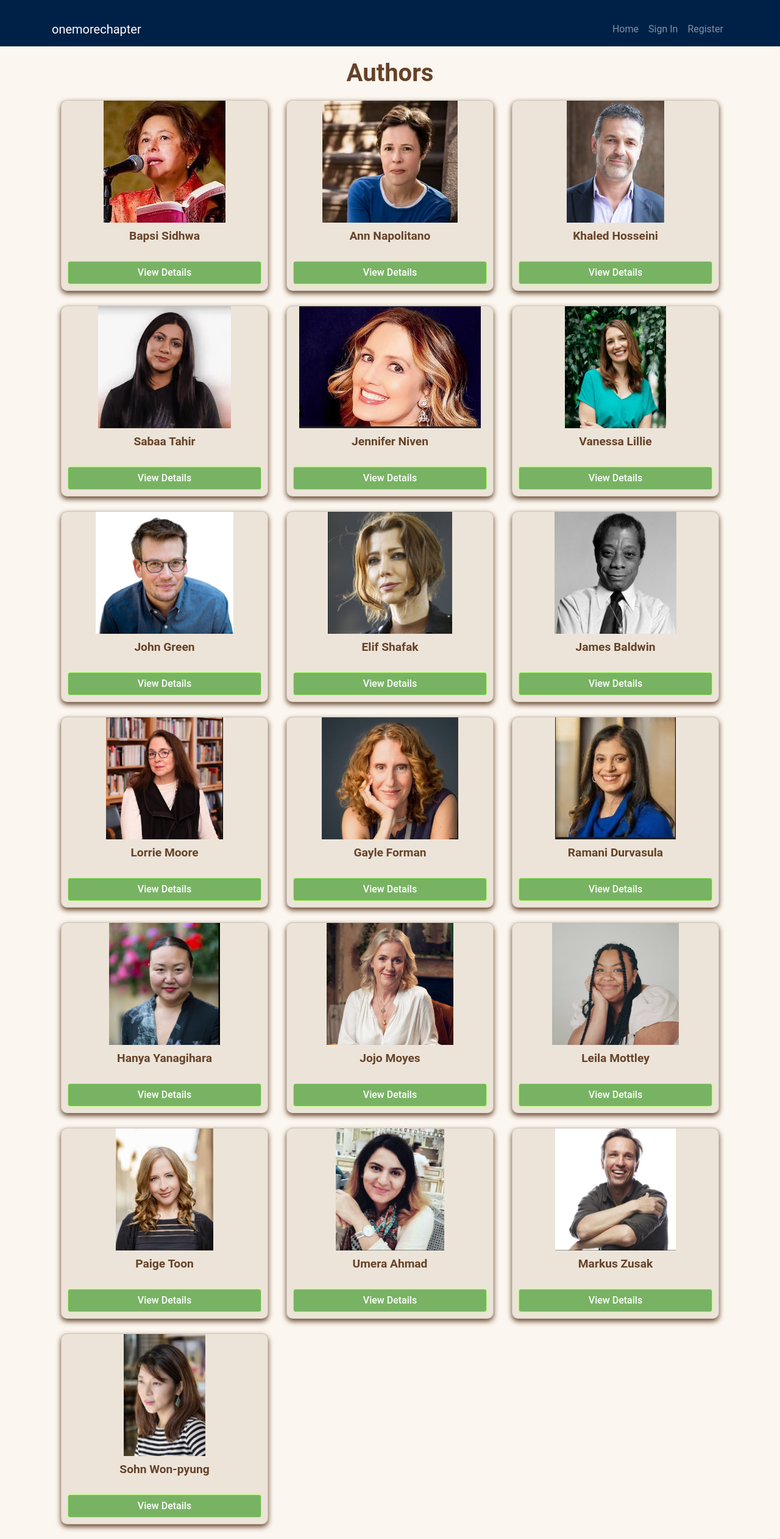
After one commit to zoya-hammad/onemorechapter, a Django app: page /countyourpages/authors/ in a window 1280 px wide. The commit adds this page. Shown: the whole page at 61% size. Run offline with Django 5.2, Linux system fonts and the light colour scheme; data comes from the database, SQL or seed files in the repository; some libraries are stand-ins or nearby versions.

Commit message:
Created author page and their details

```diff
--- /dev/null
+++ b/books/templates/authors_list.html
@@ -0,0 +1,85 @@
+{% extends "navbar.html" %}
+
+{% block title %}
+    Authors
+{% endblock %}
+
+{% block body %}
+    <style>
+        body {
+            background-color: #fbf6ef; /* Light grey background */
+            font-family: 'Roboto', sans-serif; /* Font style */
+            color: #664229;
+        }
+        .container {
+            margin-top: 20px;
+        }
+        .card {
+            background-color: #ece4d8; /* Light tan background */
+            border-radius: 10px;
+            box-shadow: 0 4px 8px #664229;
+            margin-bottom: 20px;
+            display: flex;
+            flex-direction: column;
+            justify-content: space-between;
+            height: 100%;
+        }
+        .card-img-top {
+            height: 200px;
+            object-fit: contain;
+            border-top-left-radius: 10px;
+            border-top-right-radius: 10px;
+        }
+        .card-body {
+            display: flex;
+            flex-direction: column;
+            justify-content: space-between;
+            text-align: center;
+            padding: 10px;
+        }
+        .card-title {
+            font-weight: 700;
+            font-size: 1.2rem;
+            margin-bottom: 10px;
+        }
+        .btn-primary {
+            background-color: #25911194; /* Pastel green */
+            border-color: #a8ff61; /* Pastel green */
+            font-weight: 500;
+        }
+        .btn-primary:hover {
+            background-color: #259325; /* Darker pastel green on hover */
+            border-color: #40ff80; /* Darker pastel green on hover */
+        }
+        h1 {
+            font-weight: 700;
+            margin-bottom: 20px;
+            text-align: center;
+        }
+        a {
+            color: #664229;
+            text-decoration: none;
+        }
+        a:hover {
+            color: #53381c;
+            text-decoration: underline;
+        }
+    </style>
+
+    <div class="container">
+        <h1>Authors</h1>
+        <div class="row">
+            {% for author in authors %}
+                <div class="col-md-4 mb-4">
+                    <div class="card h-100">
+                        <img src="{{ author.image.url }}" class="card-img-top" alt="{{ author.author_name }}">
+                        <div class="card-body">
+                            <h5 class="card-title">{{ author.author_name }}</h5>
+                            <a href="{% url 'books:author_detail' author.id %}" class="btn btn-primary mt-auto">View Details</a>
+                        </div>
+                    </div>
+                </div>
+            {% endfor %}
+        </div>
+    </div>
+{% endblock %}
--- a/books/templates/navbar.html
+++ b/books/templates/navbar.html
@@ -82,6 +82,12 @@
                         <li class="nav-item">
                             <a class="nav-link" href="#">Genre</a>
                         </li>
+
+                        <li class="nav-item">
+                            <a class="nav-link" href="{% url 'books:authors_list' %}">Authors</a>
+                        </li>
+
+
                         <li class="nav-item">
                             <a class="nav-link" href="{% url 'posts:post_feed' username=user.username %}">Feed</a>
                         </li>
--- a/books/urls.py
+++ b/books/urls.py
@@ -14,5 +14,7 @@ urlpatterns = [
     path('<str:username>/shelf/', views.my_shelf, name='my_shelf'),
     path('add_comment/<int:id>/<str:title>/', views.add_comment, name='add_comment'),
     path('searchbar/', views.search, name="search"),
+    path('authors/', views.authors_list, name='authors_list'),
+    path('authors/<int:author_id>/', views.author_detail, name='author_detail'),
 
 ]
--- a/books/views.py
+++ b/books/views.py
@@ -5,7 +5,7 @@ from django.contrib.auth.decorators import login_required
 from django.http import HttpResponse, HttpResponseRedirect
 from django.db import IntegrityError
 
-from .models import User, Book, Shelf, Comment
+from .models import User, Book, Shelf, Comment, Author
 
 # Create your views here.
 def index(request):
@@ -162,3 +162,17 @@ def search(request):
             )
     else:
         return render(request, 'search.html')
+
+def authors_list(request):
+    authors = Author.objects.all()
+    return render(request, 'authors_list.html', {
+        'authors': authors
+    })
+
+def author_detail(request, author_id):
+    author = Author.objects.get(id=author_id)
+    books_by_author = Book.objects.filter(author=author)
+    return render(request, 'author_detail.html', {
+        'author': author,
+        'books_by_author': books_by_author
+    })
--- a/posts/urls.py
+++ b/posts/urls.py
@@ -9,6 +9,7 @@ urlpatterns =[
     path('submit/', views.submit_post, name='submit_post'),
     path('post/<int:id>/', views.post_page, name='post_page'),
     path('more_posts/<str:username>/', views.more_posts, name='more_posts'),
-    path('all_posts/', views.all_posts, name='all_posts')
+    path('all_posts/', views.all_posts, name='all_posts'),
+
 
 ]
```
Also changed, not shown: books/templates/author_detail.html (added, +83 -0 lines), posts/views.py (line endings or trailing spaces).
